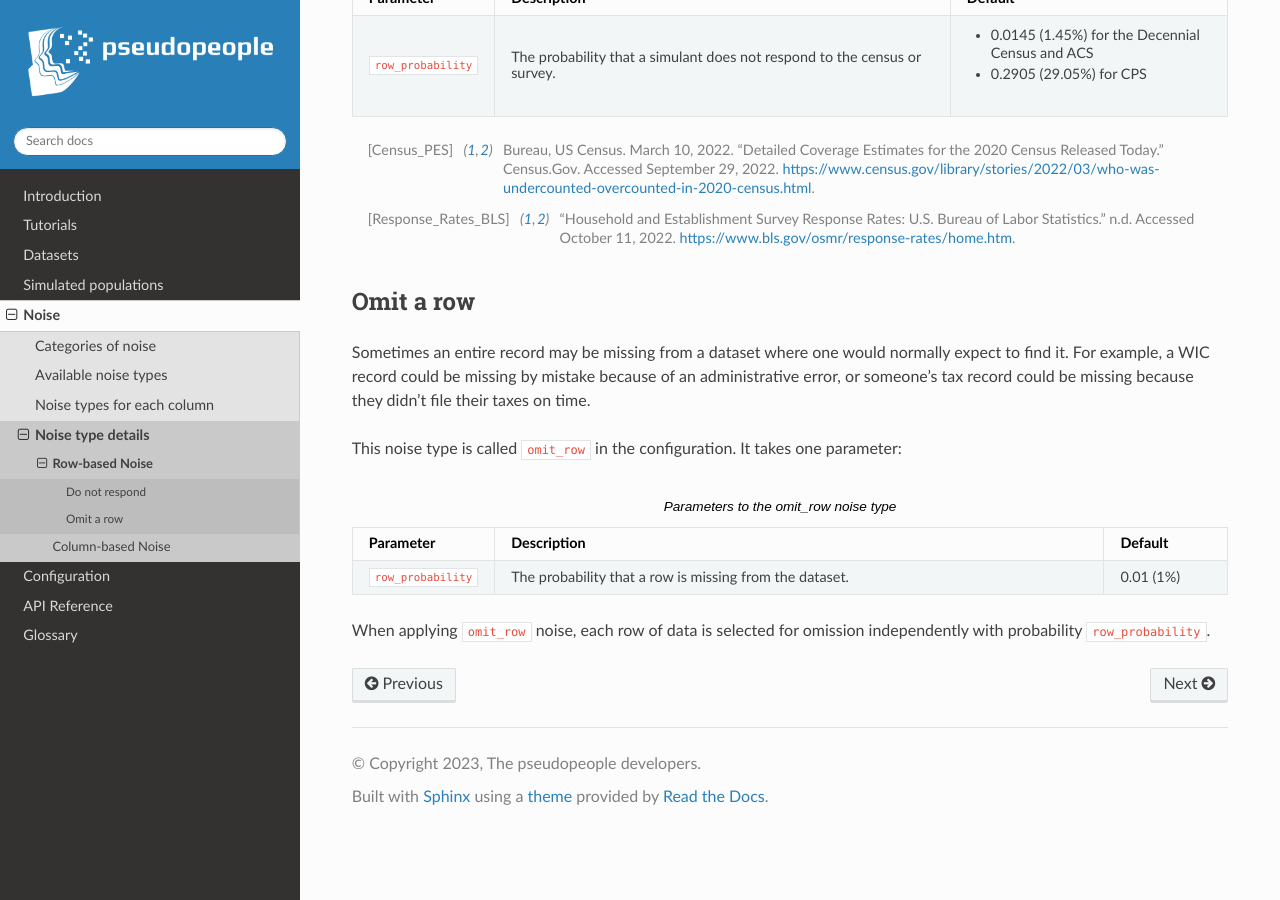
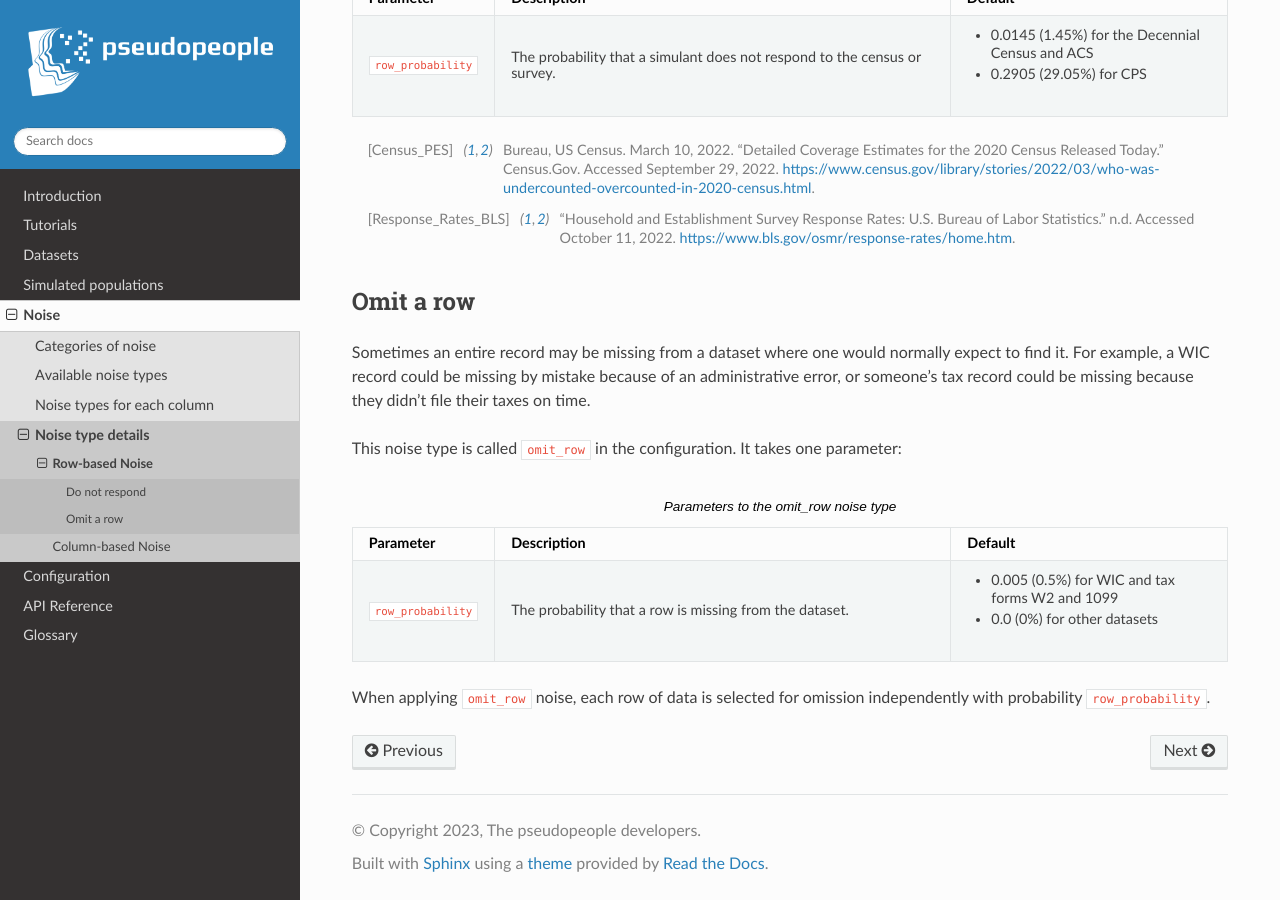
Before and after one commit to ihmeuw/pseudopeople, a Sphinx documentation site: the page built from docs/source/noise/row_noise.rst, in a window 1280 px wide and 900 px high, scrolled down 949 px. Built offline with Sphinx 7.4.7 and the Read the Docs theme 2.0.0, drawn with Linux system fonts in a browser that asks for light colours; the version number could not be read and is left out.

Commit message:
Update docs for new default probability for omit_row (#360)
* Update probability for omit_row

* Fix row widths to make table render better

---------

Co-authored-by: Alix Pletcher <pletale@ihme.washington.edu>

```diff
--- a/docs/source/noise/row_noise.rst
+++ b/docs/source/noise/row_noise.rst
@@ -76,7 +76,7 @@ This noise type is called :code:`omit_row` in the configuration. It takes one
 parameter:
 
 .. list-table:: Parameters to the omit_row noise type
-  :widths: 1 5 1
+  :widths: 1 5 3
   :header-rows: 1
 
   * - Parameter
@@ -84,7 +84,8 @@ parameter:
     - Default
   * - :code:`row_probability`
     - The probability that a row is missing from the dataset.
-    - 0.01 (1%)
+    - * 0.005 (0.5%) for WIC and tax forms W2 and 1099
+      * 0.0 (0%) for other datasets
 
 When applying :code:`omit_row` noise, each row of data is selected for omission
 independently with probability :code:`row_probability`.
```
